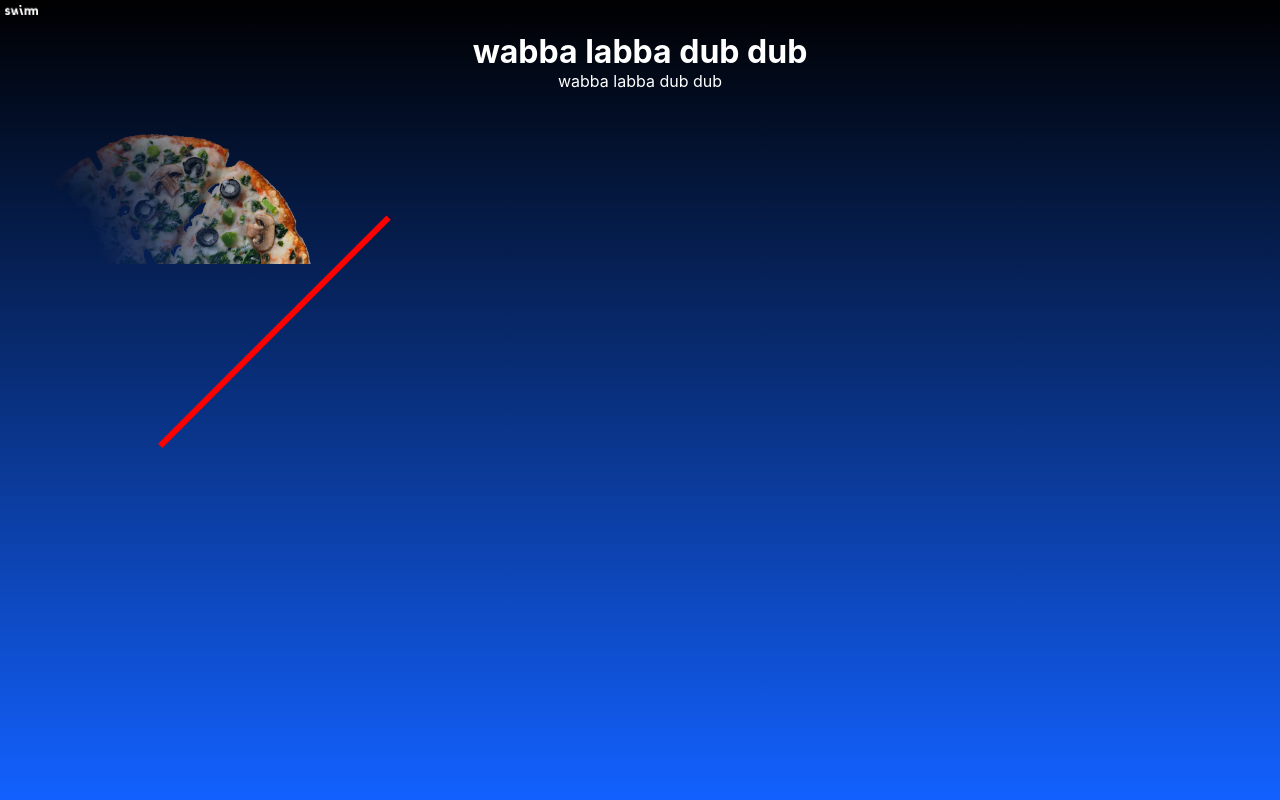
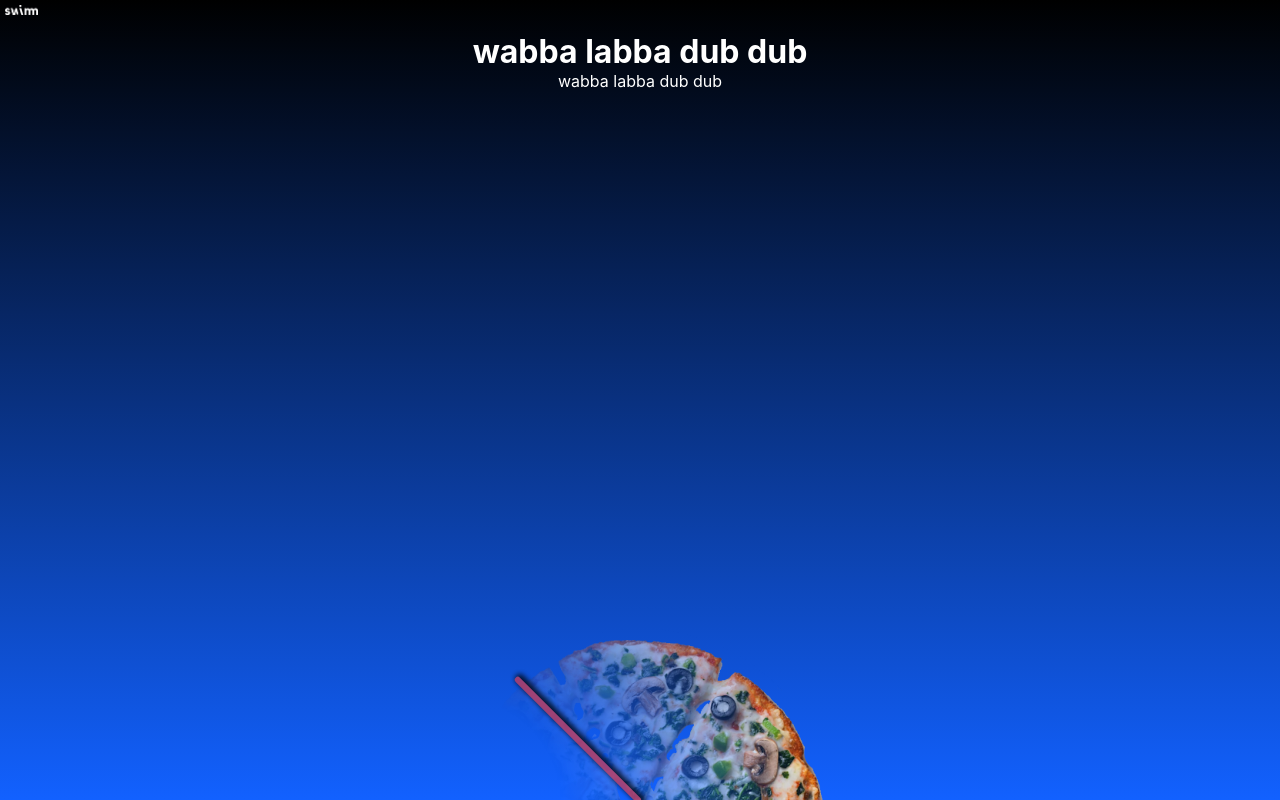
Before and after one commit to Gargamelism/sunny-with-a-chance-of-pizza, a React (Create React App) app: page / in a window 1280 px wide. Built offline with nearby package versions, Linux system fonts and the light colour scheme.

Commit message:
completed pizza meter gui

```diff
--- a/src/PizzaForecastApp.css
+++ b/src/PizzaForecastApp.css
@@ -1,12 +1,6 @@
 :root {
   --main-bg-color  : #1261ff;
   --second-bg-color: black;
-}
-
-body {
-  height          : 100vh;
-  background-color: var(--main-bg-color);
-  background      : linear-gradient(0deg, var(--main-bg-color), var(--second-bg-color));
 }
 
 .logo {
@@ -16,17 +10,35 @@ body {
   left    : 5px;
 }
 
-.forecast-wrapper {
-  height: 100%;
-  display: flex;
-  flex-direction: column;
-  align-items: center;
-  justify-content: flex-start;
-  color: white;
-  padding: 2em;
+.pizza-forecasting-app {
+  display         : flex;
+  flex-direction  : column;
+  align-items     : center;
+  height          : 100vh;
+  background-color: var(--main-bg-color);
+  background      : linear-gradient(0deg, var(--main-bg-color), var(--second-bg-color));
 }
 
-.forecast-wrapper > .header {
-  font-size: 2em;
+.forecast-wrapper {
+  height         : 100%;
+  display        : flex;
+  flex-direction : column;
+  align-items    : center;
+  justify-content: flex-start;
+  color          : white;
+  padding        : 2em;
+}
+
+.forecast-wrapper>.header {
+  font-size  : 2em;
   font-weight: bold;
 }
+
+.pizza-meter-wrapper {
+  width: 50vh;
+  height: 31vh;
+}
+
+.pizza-meter-marker-color {
+  background-color: #c93a55;
+}
--- a/src/PizzaForecastApp.tsx
+++ b/src/PizzaForecastApp.tsx
@@ -12,7 +12,9 @@ function PizzaForecastApp() {
         <div className="details">wabba labba dub dub</div>
       </div>
       {/* rain drops */}
-      <PizzaMeter percent={25} markerColor="red" />
+      <div className="pizza-meter-wrapper">
+        <PizzaMeter percent={75} markerExternalClasses={["pizza-meter-marker-color"]} />
+      </div>
     </div>
   );
 }
--- a/src/components/PizzaMeter/PizzaMeter.css
+++ b/src/components/PizzaMeter/PizzaMeter.css
@@ -1,16 +1,20 @@
-.pizza-meter-wrapper {
+.pizza-img {
   background-image: url("../../images/pizza.png");
   background-repeat: no-repeat;
   background-size: contain;
-  width: 25vw;
-  height: 40vh;
+  width: 100%;
+  height: 100%;
   display: flex;
   justify-content: center;
+  overflow: hidden;
 }
 
 .completion-marker {
   width: 0.5vw;
   height: 101%;
-  transform-origin: bottom;
-  transform: rotate(45deg);
+  transform-origin: 50% 100%;
+  transform: rotate(-90deg);
+  background-color: red;
+  box-shadow: 2px 1px 5px 2px black;
+  border-radius: 50px;
 }
--- a/src/components/PizzaMeter/PizzaMeter.tsx
+++ b/src/components/PizzaMeter/PizzaMeter.tsx
@@ -1,18 +1,30 @@
+import { useState, useEffect } from 'react';
+
 import './PizzaMeter.css';
 
 interface IPizzaMeterProps {
   percent: number;
-  markerColor: string;
+  markerExternalClasses: string[];
 }
 
-function PizzaMeter({ percent, markerColor = "red" }: IPizzaMeterProps) {
-  const pizzaStyles = {
-    backgroundColor: markerColor,
+function PizzaMeter({ percent, markerExternalClasses = [] }: IPizzaMeterProps) {
+  const [degree, setDegree] = useState(-90);
+
+  useEffect(() => {
+    setDegree(-45);
+  }, []);
+
+  const markerDynamicStyle = {
+    opacity: `${percent}%`,
+    transform: `rotate(${degree}deg)`,
+    transition: 'transform 2s'
   };
 
+  const markerClasses = ["completion-marker"].concat(markerExternalClasses).join(" ");
+
   return (
-    <div className="pizza-meter-wrapper">
-      <div className="completion-marker" style={pizzaStyles}></div>
+    <div className="pizza-img">
+      <div className={markerClasses} style={markerDynamicStyle}></div>
     </div>
   );
 }
```
